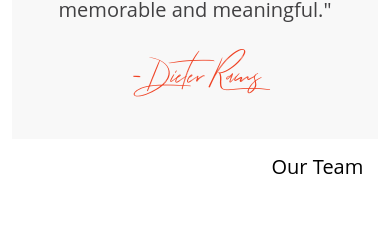
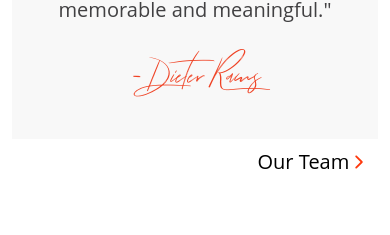
Before and after one commit to hkansal27/stambha-webapp, a React (Create React App) app: page / in a window 390 px wide. Shown: the part 1750-1985 px from the top of the page. Built offline with nearby package versions, Linux system fonts and the light colour scheme.

Commit message:
some more fixes

```diff
--- a/src/App.css
+++ b/src/App.css
@@ -440,8 +440,9 @@
 
 .team-button {
   display: flex;
+  align-items: center;
+  justify-content: flex-end;
   width: 100%;
-  justify-content: flex-end;
   margin: 3rem 0;
   margin-bottom: 0;
   font-family: 'Open Sans', sans-serif;
@@ -501,6 +502,12 @@
     margin: 10px 0;
     margin-bottom: 0;
     font-size: 1.5rem;
+    margin: 5px 0 4px 6px;
+  }
+
+  .custom-team-icon {
+    font-size: 1.5rem;
+    color: var(--primaryLogoColor);
   }
 
 }
@@ -893,7 +900,7 @@
 /* contact us  */
 .contact-us-section .contact-us-card {
   background-image: url("/images/contact-us.jpg");
-  padding: 0;
+  padding: calc(1.5rem + 70px) 15px 0 15px;
 }
 
 .contact-us-section .contact-us-card .contact-us-body {
@@ -1234,7 +1241,8 @@
   margin-bottom: 0;
 }
 
-.carousel .control-arrow, .carousel.carousel-slider .control-arrow {
+.carousel .control-arrow,
+.carousel.carousel-slider .control-arrow {
   background: darkgray !important;
 }
 
--- a/src/components/Header.js
+++ b/src/components/Header.js
@@ -27,25 +27,25 @@
                         </button>
                     </div>
                     <ul className={this.state.isOpen ? "custom-nav-links show-nav" : "custom-nav-links"}>
-                        <li>
+                        <li onClick={this.handleToggle}>
                             <Link to="/">PROJECTS</Link>
                         </li>
                         <li className="show-link">
                             &nbsp;&nbsp;&nbsp;|&nbsp;&nbsp;&nbsp;
                         </li>
-                        <li>
+                        <li onClick={this.handleToggle}>
                             <Link to="/#about">ABOUT US</Link>
                         </li>
                         <li className="show-link">
                             &nbsp;&nbsp;&nbsp;|&nbsp;&nbsp;&nbsp;
                         </li>
-                        <li>
+                        <li onClick={this.handleToggle}>
                             <Link to="/#design" >DESIGN & BUILD</Link>
                         </li>
                         <li className="show-link">
                             &nbsp;&nbsp;&nbsp;|&nbsp;&nbsp;&nbsp;
                         </li>
-                        <li>
+                        <li onClick={this.handleToggle}>
                             <Link to="/#contact" >CONTACT US &nbsp;&nbsp;&nbsp;</Link>
                         </li>
                     </ul>
--- a/src/pages/Home.js
+++ b/src/pages/Home.js
@@ -5,6 +5,9 @@
 
 import "react-responsive-carousel/lib/styles/carousel.min.css";
 import { Carousel } from 'react-responsive-carousel';
+
+import { IoIosArrowForward } from "react-icons/io";
+
 
 export default class Home extends Component {
     render() {
@@ -133,7 +136,7 @@
                         <div className="row">
                             <div className="col-12">
                                 <Link to="/teams" className="team-button">
-                                    Our Team
+                                    Our Team <IoIosArrowForward className="custom-team-icon" />
                                 </Link>
                             </div>
                         </div>
```
